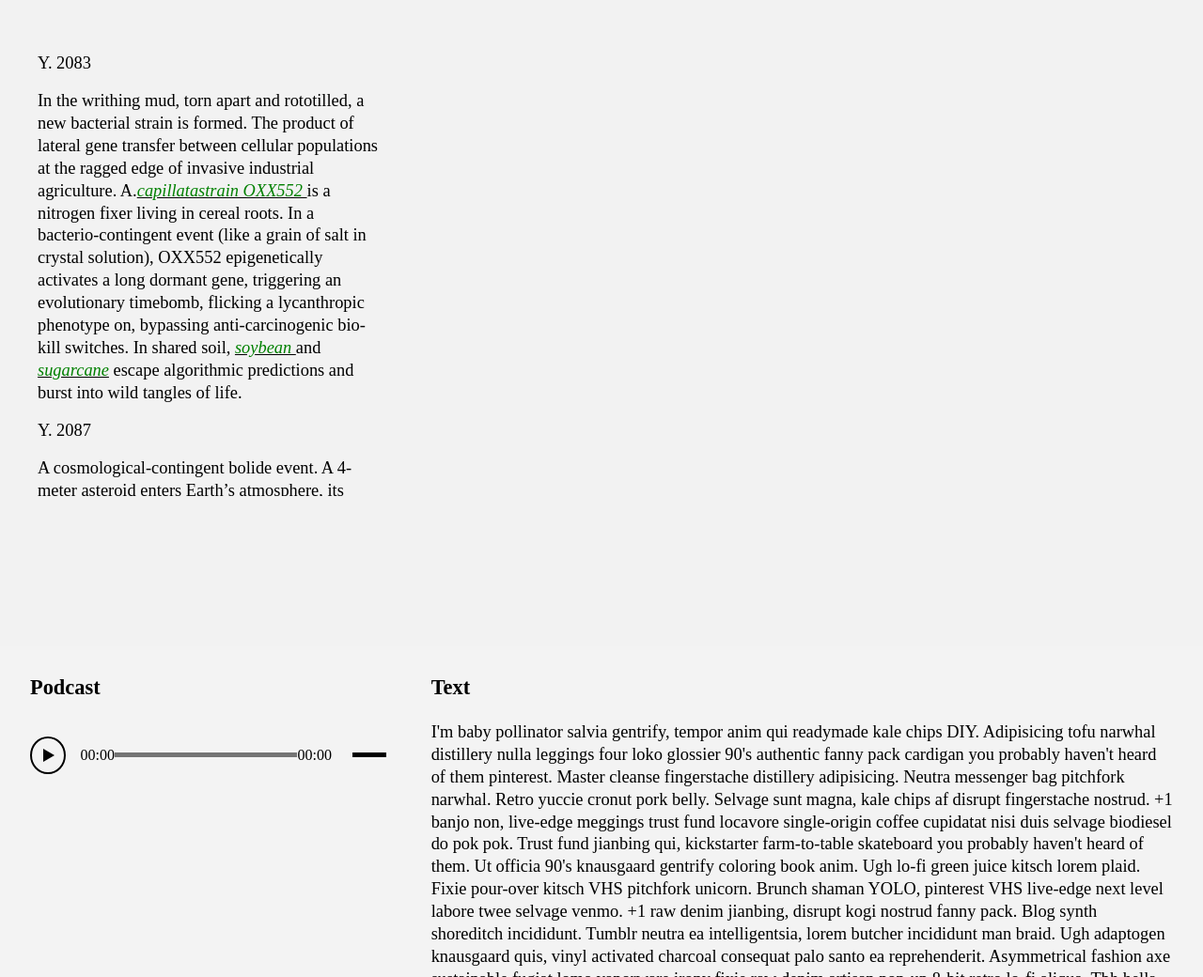
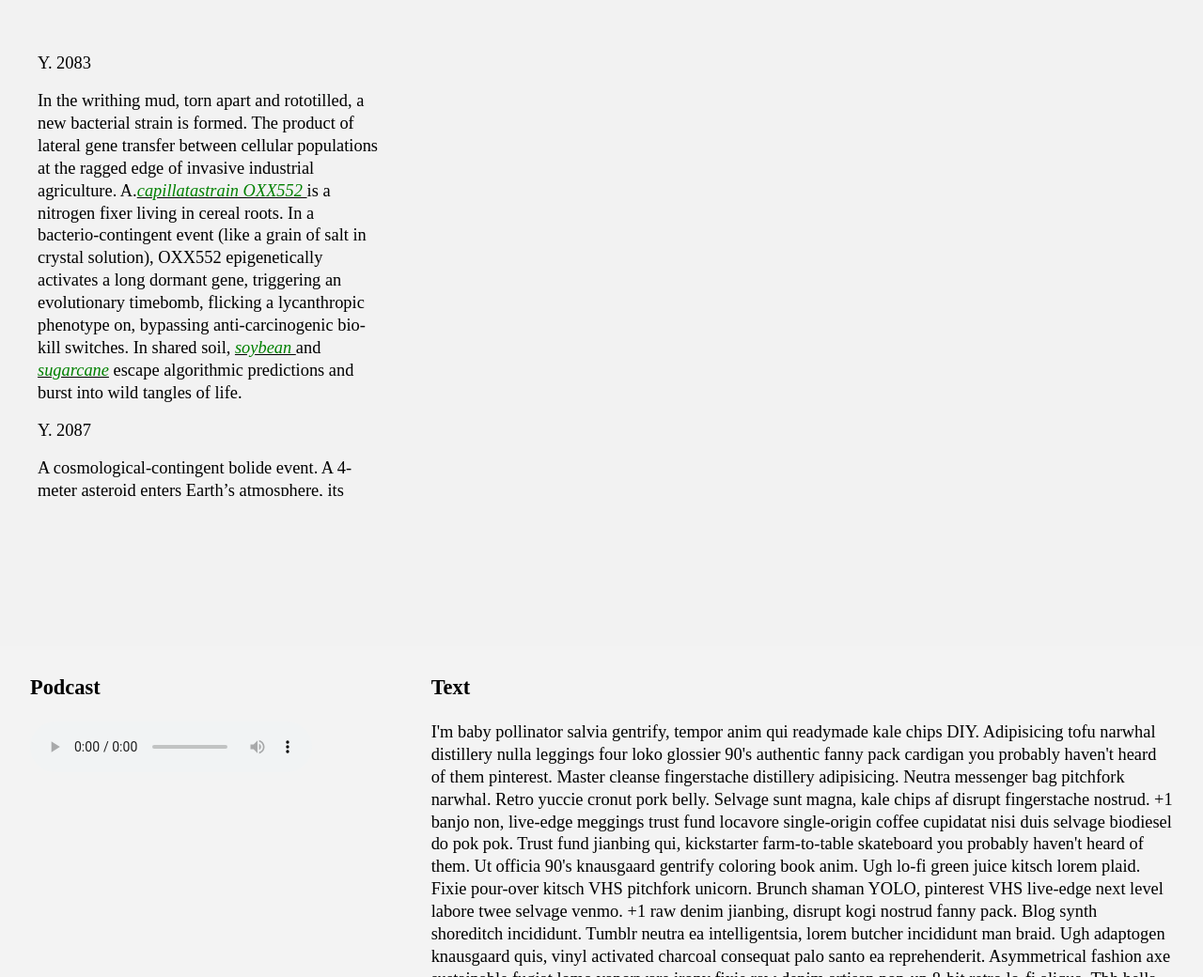
Before and after one commit to t-lawan/cybernetics, a Gatsby site: page / in a window 1280 px wide. Shown: the part 112-1152 px from the top of the page at 94% size. Built offline with nearby package versions, Linux system fonts and the light colour scheme; Gatsby itself is replaced by a stand-in of ours; a web font is replaced by a local one.

Commit message:
added new audio player and sound

```diff
--- a/src/components/main/main.js
+++ b/src/components/main/main.js
@@ -5,8 +5,7 @@ import ScrollableNarrative, { ClickableText } from "../scrollable-narrative/scro
 import VideoPlayer from "../video-player/video-player";
 import { VideoUrls } from "../utils/config";
 import EssayText from "../essay-text/essay-text";
-import AudioPlayer from "../audio-player/audio-player";
-
+import DeathSpirals from "../assets/DeathSpirals.wav"
 
 const VideoSection = styled.div`
   height: 100vh;
@@ -25,7 +24,8 @@ const Title = styled.h3`
 
 class Main extends React.Component {
   constructor(props) {
-    super(props)
+    super(props);
+
     this.state = {
       url: VideoUrls.MAIN
     }
@@ -49,7 +49,12 @@ class Main extends React.Component {
         </VideoSection>
         <AudioSection>
             <Title> Podcast </Title>
-            <AudioPlayer />
+            <div>
+              <audio autoPlay={true} controls>
+                <source src={DeathSpirals} type="audio/wav" />
+                If you're reading this, audio isn't supported.
+            </audio>
+            </div>
         </AudioSection>
         <EssayText />
       </TwoColumnSection>
```
Also changed, not shown: 1 other file.
